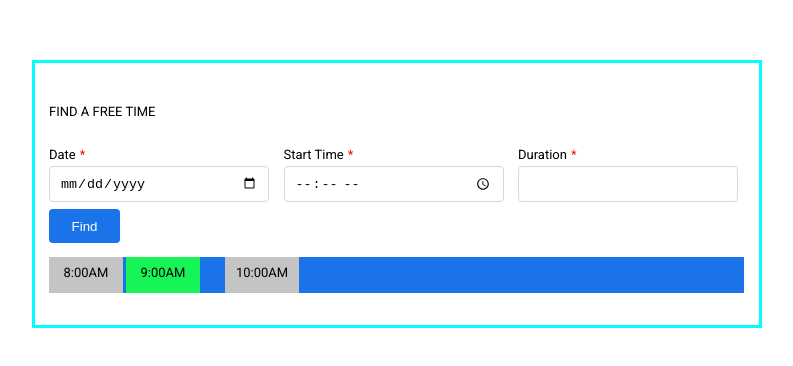
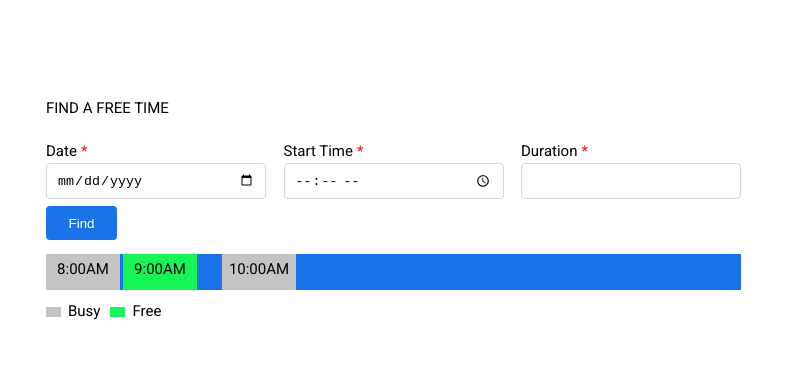
Before and after one commit to ArunRaj2136/Booking-Slot, a React (Create React App) app: page / in a window 1280 px wide. Shown: the part 206-572 px from the top of the page, without its empty margins (243-1036 px from the left). Built offline with nearby package versions, Linux system fonts and the light colour scheme.

Commit message:
UI-Cmplt

```diff
--- a/src/App.jsx
+++ b/src/App.jsx
@@ -4,6 +4,7 @@ import { eventsData } from "../src/utils/eventsData";
 import Input from "./Components/input/Input";
 import Button from "./Components/button/Button";
 import Timer from "./Components/timer/Timer";
+import Indicators from "./Components/indicator/Indicator";
 
 function App() {
   const [date, setDate] = useState();
@@ -42,7 +43,10 @@ function App() {
         <Timer time="9:00am" active="true" />
         <Timer time="10:00am" />
       </div>
-      <div className="indicators__container"></div>
+      <div className="indicators__container">
+        <Indicators name="Busy" />
+        <Indicators name="Free" free="true" />
+      </div>
     </div>
   );
 }
--- /dev/null
+++ b/src/Components/indicator/Indicator.jsx
@@ -0,0 +1,17 @@
+import React from "react";
+import "./Indicator.scss";
+
+function Indicator({ name, free }) {
+  return (
+    <div className="indicatorGroup">
+      {free ? (
+        <div className="rectangle free "></div>
+      ) : (
+        <div className="rectangle busy"></div>
+      )}
+      <p>{name}</p>
+    </div>
+  );
+}
+
+export default Indicator;
--- /dev/null
+++ b/src/Components/indicator/Indicator.scss
@@ -0,0 +1,21 @@
+@import "../../sass/mixins";
+@import "../../sass/variables";
+
+.indicatorGroup {
+  @include flexAlignCenterJustifiedStart;
+  @include text-style;
+  margin-right: 10px;
+}
+.rectangle {
+  width: 15px;
+  height: 10px;
+  margin-right: 7px;
+}
+
+.free {
+  background-color: $color-timer-free;
+}
+
+.busy {
+  background-color: $color-timer-busy;
+}
--- a/src/app.scss
+++ b/src/app.scss
@@ -7,7 +7,6 @@
   background-color: $color-white;
   padding: 41px 21px 7px 14px;
   @include text-style;
-  border: 3px solid aqua;
 
   .title {
     text-transform: uppercase;
@@ -25,4 +24,9 @@
     background-color: $color-blue;
     @include flex;
   }
+
+  .indicators__container {
+    margin-top: 4px;
+    @include flex;
+  }
 }
--- a/src/sass/_mixins.scss
+++ b/src/sass/_mixins.scss
@@ -55,7 +55,7 @@
   font-family: "Roboto";
   font-style: normal;
   font-weight: 400;
-  font-size: 13px;
+  font-size: 15px;
   line-height: 15px;
   color: #000000;
 }
```
